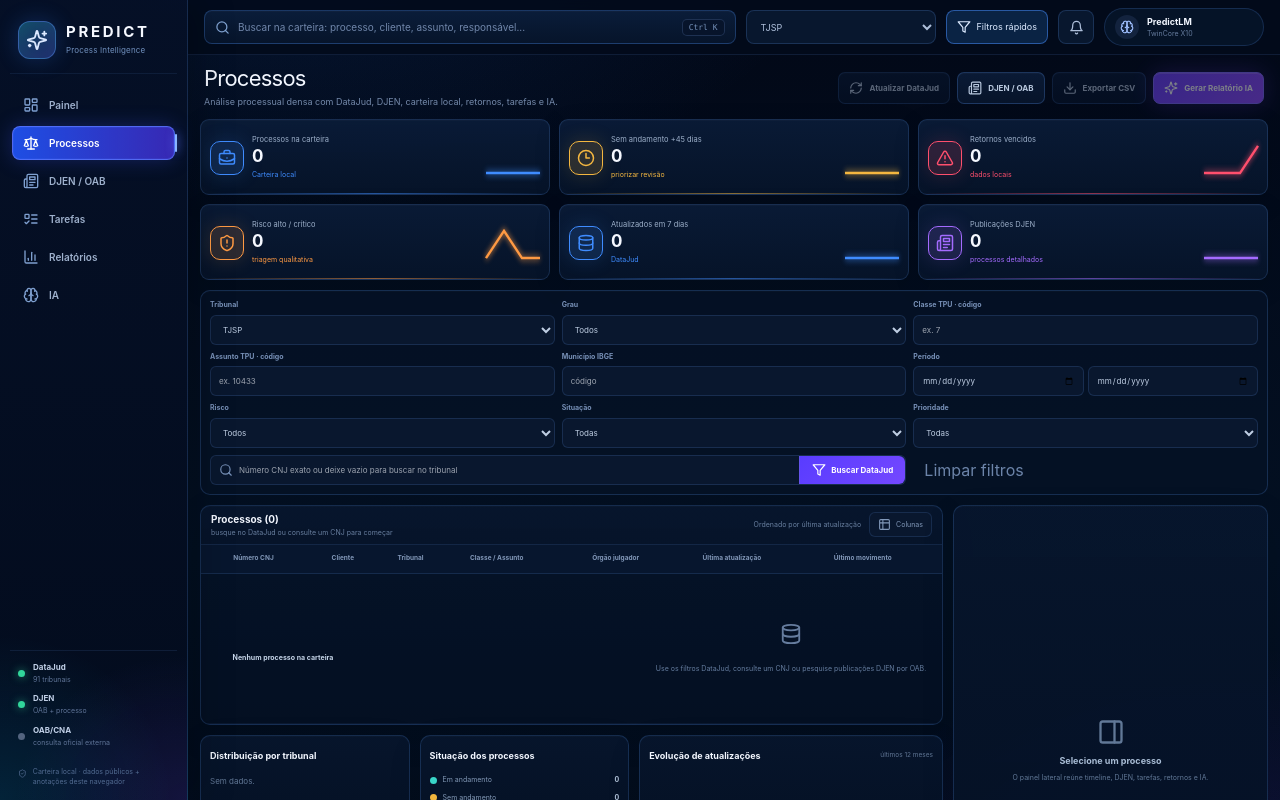
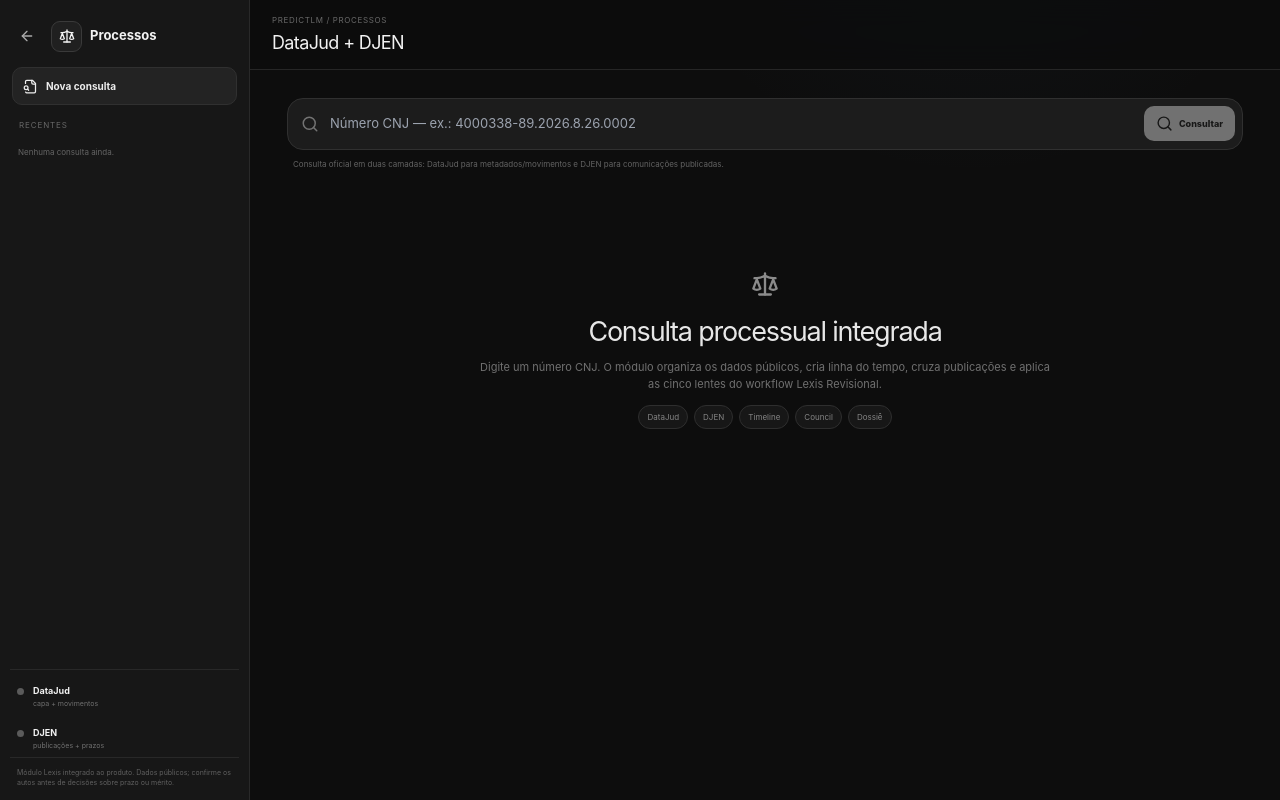
Before and after one commit to W2CAPITAL/PredictLm, a Next.js app: page /processos in a window 1280 px wide. Shown: the top 800 px of the page. Built offline with nearby package versions, Linux system fonts and the light colour scheme.

Commit message:
fix(processos): make consultation the canonical page

```diff
--- a/src/app/processos/page.tsx
+++ b/src/app/processos/page.tsx
@@ -1,12 +1,12 @@
 import type {Metadata} from 'next';
 import './processos.css';
-import {ProcessIntelligenceCenter} from '@/components/ProcessIntelligenceCenter';
+import {LegalModule} from '@/components/LegalModule';
 
 export const metadata:Metadata={
-  title:'Processos · PredictLM',
-  description:'Central de inteligência processual com DataJud, DJEN, carteira, tarefas, retornos e IA.'
+  title:'Consulta de Processos · PredictLM',
+  description:'Consulta processual por número CNJ com DataJud, DJEN, linha do tempo e análise do PredictLM.'
 };
 
 export default function ProcessosPage(){
-  return <ProcessIntelligenceCenter/>;
+  return <LegalModule/>;
 }
```
